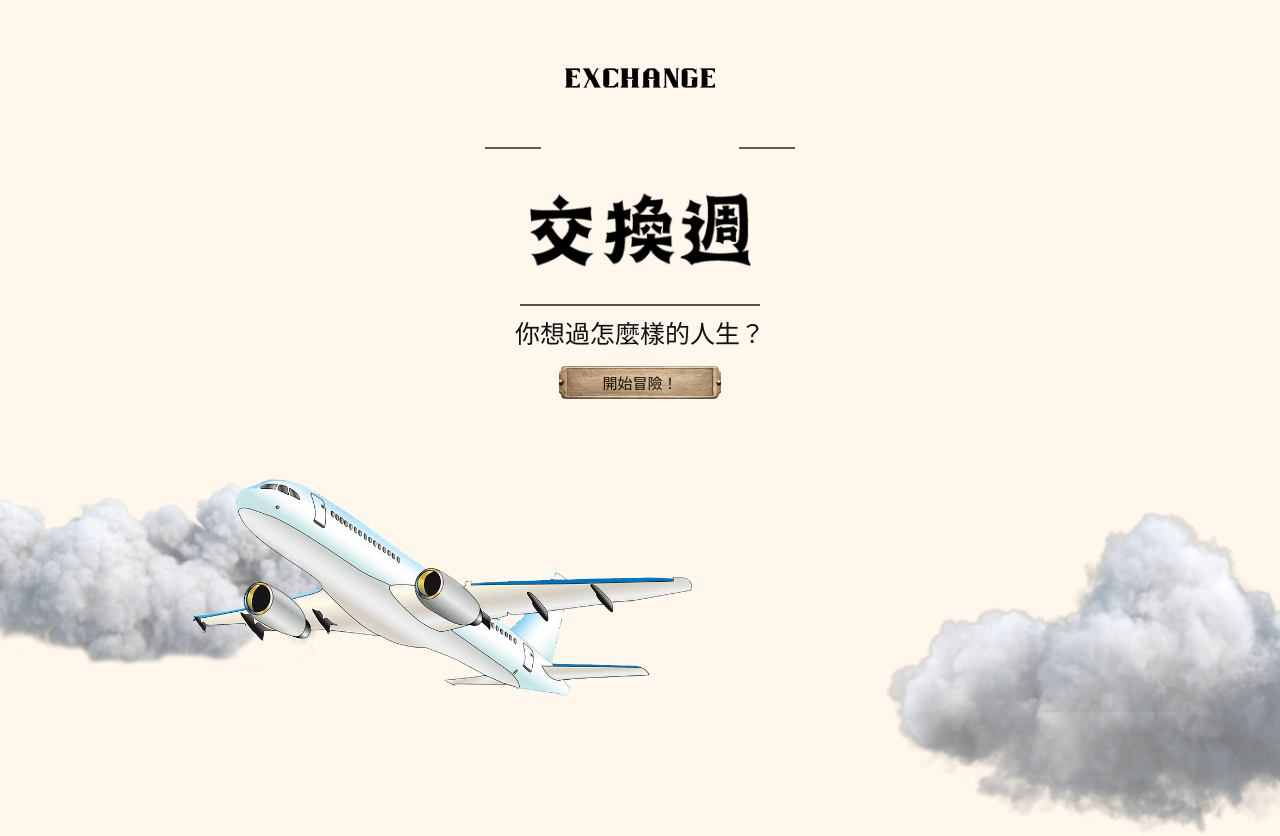
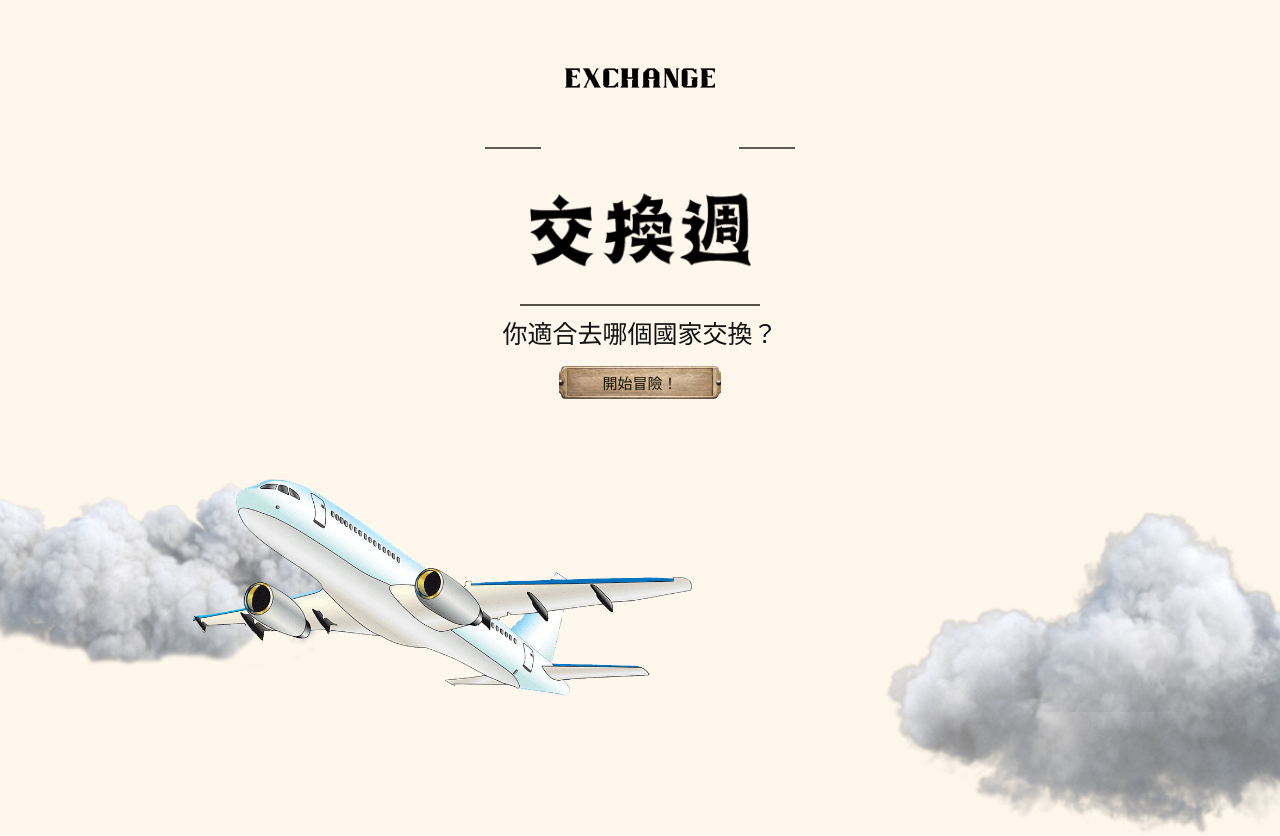
Before and after one commit to grace0503/test, a plain HTML site: page index.html in a window 1280 px wide. Shown: the part 93-929 px from the top of the page. Drawn offline with Linux system fonts and the light colour scheme.

Commit message:
Add files via upload

```diff
--- a/index.html
+++ b/index.html
@@ -30,7 +30,7 @@
           <div class="bottom">
             <div class="longLine"></div>
             <div class="titleText">
-              <div style="color:rgb(15, 19, 19)">你想過怎麼樣的人生？</div>
+              <div style="color:rgb(15, 19, 19)">你適合去哪個國家交換？</div>
             </div>
 
             <div class="startBtn">
```
